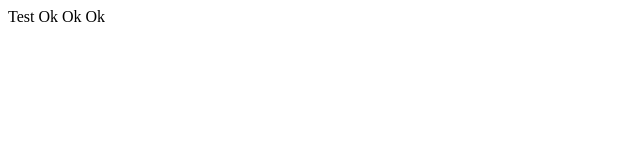
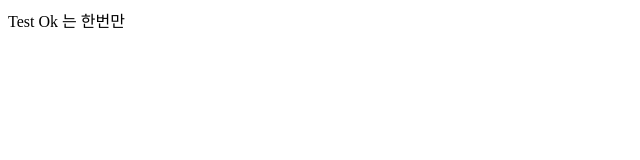
Before and after one commit to mansjlee/aap, a plain HTML site: page index.html in a window 1280 px wide. Shown: the full height of the page, 0-640 px from the left. Drawn offline with Linux system fonts and the light colour scheme.

Commit message:
OK는 한번만

```diff
--- a/index.html
+++ b/index.html
@@ -6,6 +6,6 @@
     <title>Document</title>
 </head>
 <body>
-    Test Ok Ok Ok
+    Test Ok 는 한번만
 </body>
 </html>
```
